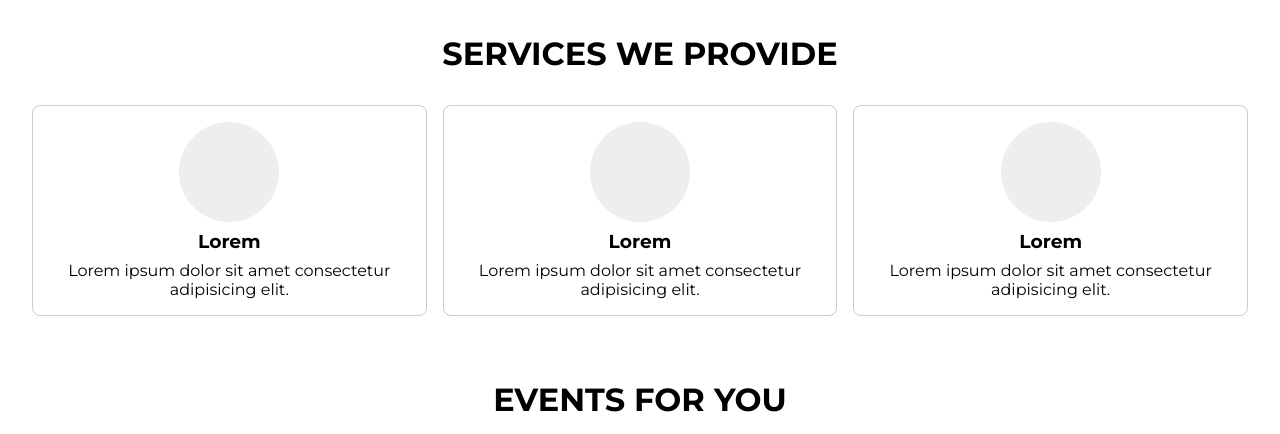
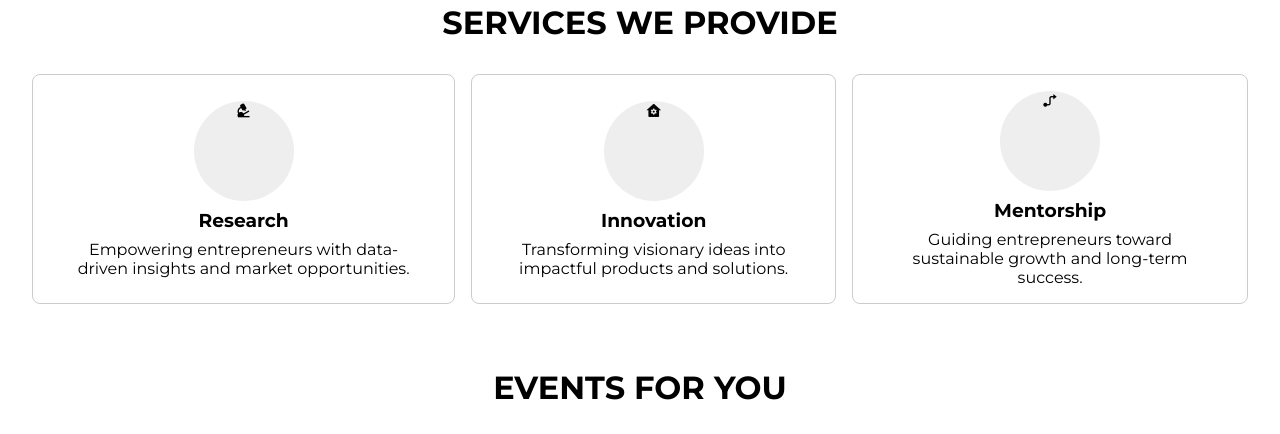
Before and after one commit to ashishshres/Antar-Research, a plain HTML site: page index.html in a window 1280 px wide. Shown: the part 1028-1462 px from the top of the page. Drawn offline with nearby package versions, Linux system fonts and the light colour scheme; a script that the page names is missing.

Commit message:
add icons

```diff
--- a/index.html
+++ b/index.html
@@ -29,32 +29,38 @@
                 <p>Through in-depth research and innovative solutions, we empower entrepreneurs to
                     discover new
                     opportunities and drive meaningful success.</p>
-                <button>Learn More</button>
+                <a href="#services">Learn More</a>
             </div>
         </section>
 
         <section class="video">
-            <video src="../../assets/videos/hero-video.mp4" autoplay muted loop playsinline></video>
+            <video src="./assets/videos/hero-video.mp4" autoplay muted loop playsinline></video>
         </section>
 
 
-        <section class="services">
+        <section class="services" id="services">
             <h2>services we provide</h2>
             <div class="container">
                 <div class="card">
-                    <div class="logo"></div>
-                    <h3>Lorem</h3>
-                    <p>Lorem ipsum dolor sit amet consectetur adipisicing elit.</p>
+                    <div class="logo">
+                        <i class="ri-microscope-fill"></i>
+                    </div>
+                    <h3>Research</h3>
+                    <p>Empowering entrepreneurs with data-driven insights and market opportunities.</p>
                 </div>
                 <div class="card">
-                    <div class="logo"></div>
-                    <h3>Lorem</h3>
-                    <p>Lorem ipsum dolor sit amet consectetur adipisicing elit.</p>
+                    <div class="logo">
+                        <i class="ri-home-gear-fill"></i>
+                    </div>
+                    <h3>Innovation</h3>
+                    <p>Transforming visionary ideas into impactful products and solutions.</p>
                 </div>
                 <div class="card">
-                    <div class="logo"></div>
-                    <h3>Lorem</h3>
-                    <p>Lorem ipsum dolor sit amet consectetur adipisicing elit.</p>
+                    <div class="logo">
+                        <i class="ri-guide-fill"></i>
+                    </div>
+                    <h3>Mentorship</h3>
+                    <p>Guiding entrepreneurs toward sustainable growth and long-term success.</p>
                 </div>
             </div>
         </section>
@@ -130,15 +136,23 @@
             <div class="container">
                 <div class="card">
                     <div class="founder-image">
-                        <img src="../../assets/images/founder.jpg" alt="">
+                        <img src="./assets/images/founder.jpg" alt="">
                     </div>
                     <div class="founder-description">
                         <h3>Dr.Yam Silwal</h3>
                         <p>Lorem ipsum dolor, sit amet consectetur adipisicing elit. Laboriosam, accusamus.</p>
                     </div>
                     <div class="socials">
-                        <div></div>
-                        <div></div>
+                        <div>
+                            <a href="#">
+                                <i class="ri-facebook-circle-fill"></i>
+                            </a>
+                        </div>
+                        <div>
+                            <a href="#">
+                                <i class="ri-linkedin-box-fill"></i>
+                            </a>
+                        </div>
                     </div>
                 </div>
             </div>
```
